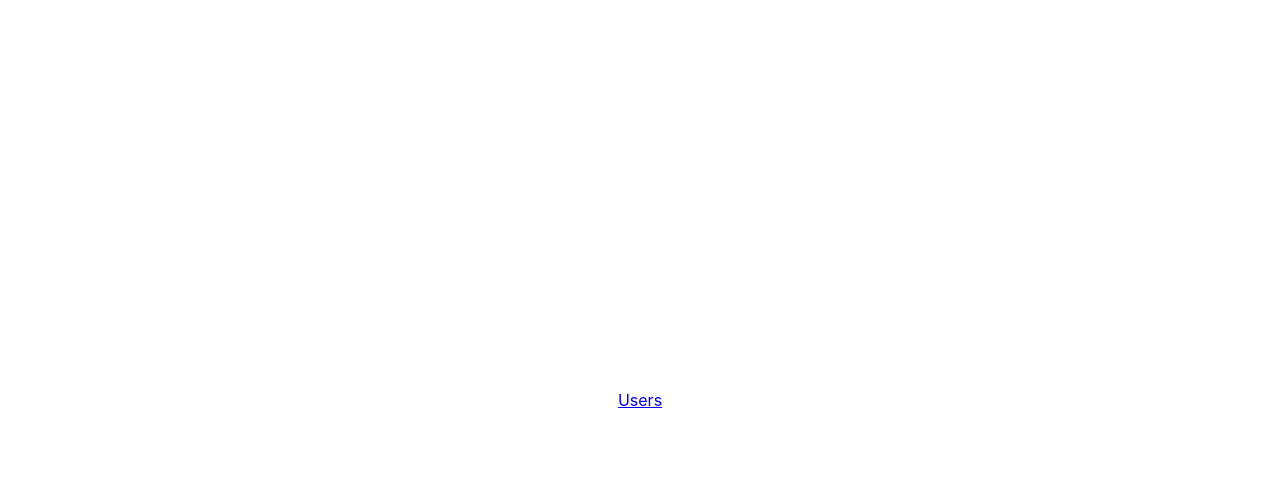
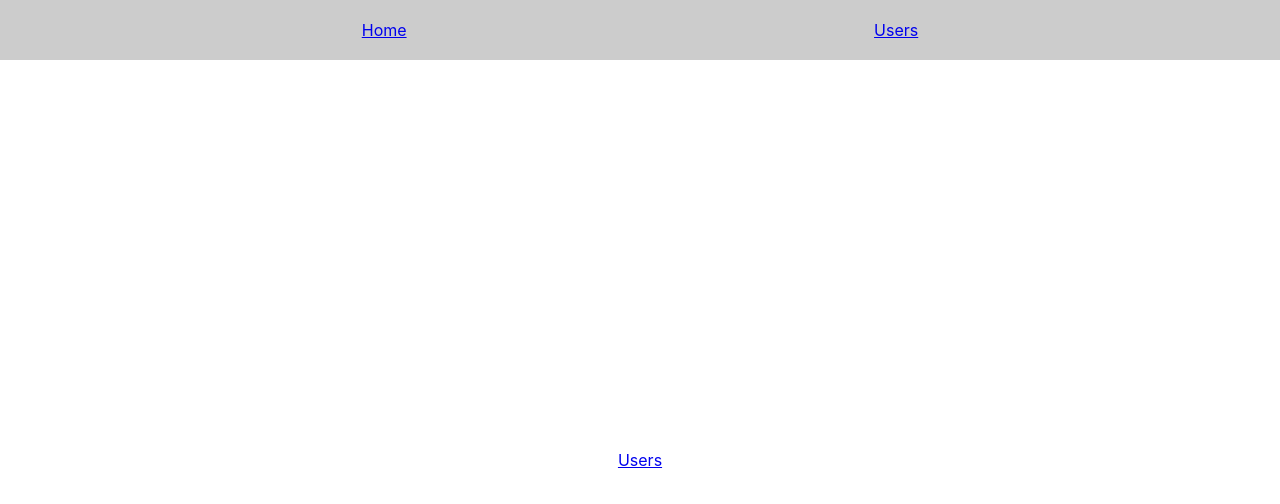
Before and after one commit to CyVision13/Nuxt, a Nuxt app: page / in a window 1280 px wide. Shown: the top 504 px of the page. Built offline with nearby package versions, Linux system fonts and the light colour scheme.

Commit message:
Working with Normal Components

```diff
--- /dev/null
+++ b/components/Header.vue
@@ -0,0 +1,37 @@
+<template>
+    <header class="header">
+        <ul class="nav-items">
+            <li>
+                <nuxt-link to="/">Home</nuxt-link>
+            </li>
+            <li>
+
+                <nuxt-link to="/users">Users</nuxt-link>
+
+            </li>
+        </ul>
+    </header>
+</template>
+
+
+<style  scoped>
+    .header {
+        width:100%;
+        height: 60px;
+        display:flex;
+        justify-content: center;
+        align-items: center;
+        background-color: #ccc;
+    }
+
+    .nav-items {
+        list-style: none;
+        padding: 0;
+        margin: 0;
+        display: flex;
+        justify-content: space-around;
+        align-items: center;
+        width: 80% ;
+    }
+
+</style>
--- a/layouts/default.vue
+++ b/layouts/default.vue
@@ -1,8 +1,17 @@
 <template>
   <div>
+    <Header />
     <Nuxt />
   </div>
 </template>
+<script>
+import Header from '@/components/Header'
+export default {
+  components: {
+    Header
+  }
+}
+</script>
 
 <style>
 html {
--- a/layouts/users.vue
+++ b/layouts/users.vue
@@ -1,12 +1,73 @@
 <template>
   <div>
+      <Header/>
       <header>
           Users Section
       </header>
     <Nuxt />
   </div>
 </template>
+<script>
+import Header from '@/components/Header'
+export default {
+  components:{
+    Header
+  }
+}
+</script>
+<style>
+html {
+  font-family:
+    'Source Sans Pro',
+    -apple-system,
+    BlinkMacSystemFont,
+    'Segoe UI',
+    Roboto,
+    'Helvetica Neue',
+    Arial,
+    sans-serif;
+  font-size: 16px;
+  word-spacing: 1px;
+  -ms-text-size-adjust: 100%;
+  -webkit-text-size-adjust: 100%;
+  -moz-osx-font-smoothing: grayscale;
+  -webkit-font-smoothing: antialiased;
+  box-sizing: border-box;
+}
 
-<style>
+*,
+*::before,
+*::after {
+  box-sizing: border-box;
+  margin: 0;
+}
 
+.button--green {
+  display: inline-block;
+  border-radius: 4px;
+  border: 1px solid #3b8070;
+  color: #3b8070;
+  text-decoration: none;
+  padding: 10px 30px;
+}
+
+.button--green:hover {
+  color: #fff;
+  background-color: #3b8070;
+}
+
+.button--grey {
+  display: inline-block;
+  border-radius: 4px;
+  border: 1px solid #35495e;
+  color: #35495e;
+  text-decoration: none;
+  padding: 10px 30px;
+  margin-left: 15px;
+}
+
+.button--grey:hover {
+  color: #fff;
+  background-color: #35495e;
+}
 </style>
--- a/pages/users.vue
+++ b/pages/users.vue
@@ -1,12 +1,17 @@
 <template>
     <div>
+        <!-- <Header /> -->
         <input v-model="userId" type="text">
         <button @click="onLoadUser">Load User</button>
         <nuxt-child />
     </div>
 </template>
 <script>
+import Header from '~/components/Header.vue'
 export default {
+    components: {
+    Header
+  },
     data(){
         return {
             userId: ''
--- a/pages/users/index.vue
+++ b/pages/users/index.vue
@@ -1,9 +1,17 @@
 <template>
-    <h1>Please enter an id and click the button</h1>
+    <div>
+        <!-- <Header /> -->
+        <h1>Please enter an id and click the button</h1>
+
+    </div>
 </template>
 
 <script>
+import Header from '~/components/Header.vue'
 export default {
+    components: {
+    Header
+  },
     layout:'users'
 }
 </script>
```
Also changed, not shown: pages/index.vue (+7 -1 lines).
